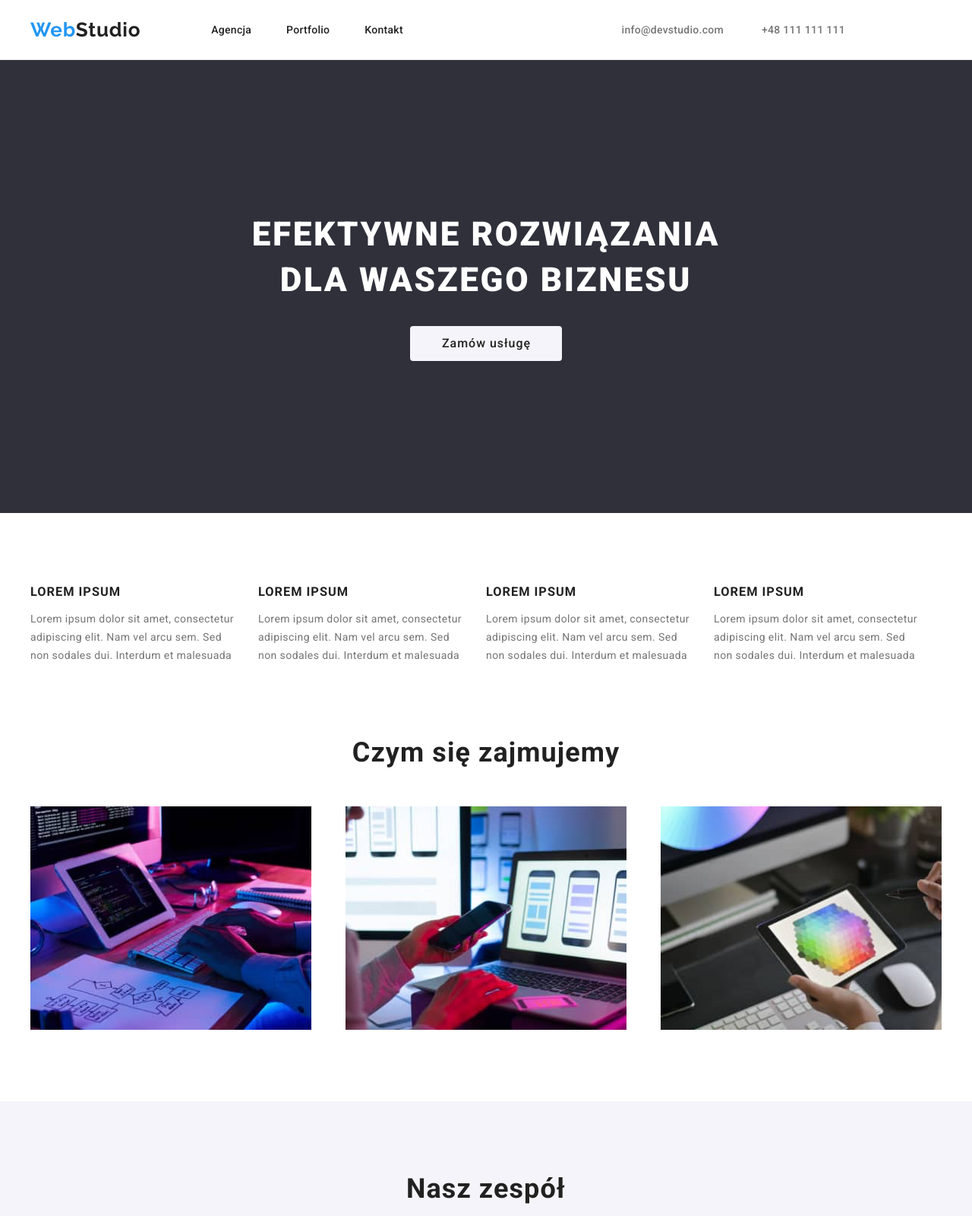
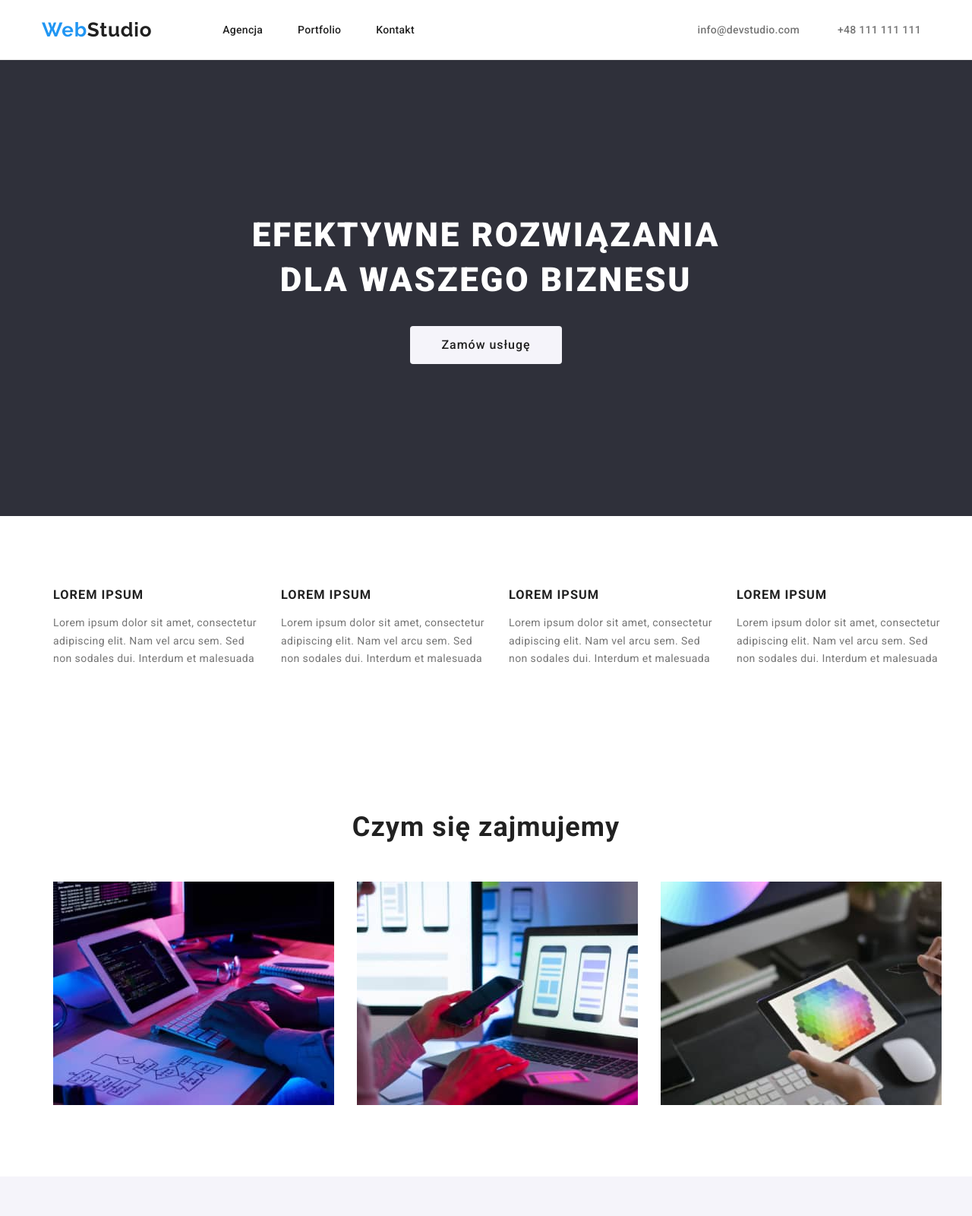
Before and after one commit to PiotrDrechsler/goit-markup-hw-03, a plain HTML site: page index.html in a window 1280 px wide. Shown: the top 1600 px of the page at 76% size. Drawn offline with Linux system fonts and the light colour scheme.

Commit message:
HW  amendments vol1

```diff
--- a/css/styles.css
+++ b/css/styles.css
@@ -45,13 +45,15 @@ address {
 }
 
 .contanier {
-  width: 1200px;
+  max-width: 1200px;
   margin: 0 auto;
 }
 
 .section {
   padding-top: 94px;
+  padding-left: 15px;
   padding-bottom: 94px;
+  padding-right: 15px;
 }
 
 /* ======= L I N K S  ======= */
@@ -137,7 +139,9 @@ address {
 .header .contanier {
   display: flex;
   align-items: center;
-  padding: 24px 0 24px 0;
+  flex-wrap: wrap;
+  justify-content: center;
+  padding: 24px 15px 24px 15px;
 }
 
 .header {
@@ -178,15 +182,16 @@ address {
 }
 
 .navigation-adress-item:last-child {
-  margin-right: 127px;
+  margin-right: 12px;
 }
 
 /* ======= M A I N ======= */
 
 /* ======= F I R S T  S E C T I O N ======= */
 
-.main .contanier {
+.main-contanier {
   display: flex;
+  flex-direction: column;
   align-items: center;
 }
 
@@ -198,23 +203,25 @@ address {
   letter-spacing: 0.06em;
   text-align: center;
   color: var(--text-color2);
-  display: flex;
   width: 696px;
   padding-bottom: 30px;
-  margin: auto;
 }
+
 
 .main-header-background1 {
   background-color: var(--bacground-color1);
-  padding: 200px 0 200px 0;
+  height: 600px;
+  display: flex;
+  flex-direction: column;
+  justify-content: center;
+
 }
 
 .main-button {
   width: 200px;
-  padding: 10px 41px 10px 42px;
+  height: 50px;
+  justify-content: space-evenly;
   letter-spacing: 0.06em;
-  display: flex;
-  margin: auto;
 }
 
 /* ======= S E C O N D  S E C T I O N ======= */
@@ -222,6 +229,7 @@ address {
 .second-section-list {
   display: flex;
   align-items: center;
+  justify-content: space-between;
 }
 
 .second-section-head {
@@ -230,7 +238,7 @@ address {
   letter-spacing: 0.06em;
 }
 
-.second-section-li:not(:first-child) {
+.second-section-li {
   margin-left: 30px;
 }
 
@@ -243,8 +251,9 @@ address {
 }
 
 /* ======= T H I R D  S E C T I O N ======= */
+
 .third-section {
-  padding:0 0 94px 0
+  padding-top:94px;
 }
 
 .third-section-head {
@@ -261,6 +270,10 @@ address {
   justify-content: space-between;
   align-items: center;
 
+}
+
+.third-section-li {
+  margin-left: 30px;
 }
 
 /* ======= C R E W  S E C T I O N ======= */
@@ -280,6 +293,7 @@ address {
 .crew-section-list {
   display: flex;
   justify-content: space-between;
+  align-items: center;
 }
 
 .crew-section-item {
@@ -304,7 +318,10 @@ address {
   letter-spacing: 0.03em;
   text-align: center;
   margin: 10px 0 30px 0;
+}
 
+.crew-section-item {
+  margin-left: 30px;
 }
 
 /* ======= P O R T F O L I O  B U T T O N S ======= */
@@ -337,6 +354,8 @@ address {
 .portfolio-list {
   display: flex;
   flex-wrap: wrap;
+  justify-content: center;
+  align-items: center;
 }
 
 .portfolio-item {
@@ -344,12 +363,7 @@ address {
   margin-bottom: 30px;
 }
 
-.portfolio-item:nth-last-child(-n+3) {
-  margin-bottom: 0px;
-}
-
-.portfolio-item:nth-child(3n+2),
-.portfolio-item:nth-child(3n+3) {
+.portfolio-item {
   margin-left: 30px;
 }
 
@@ -368,8 +382,6 @@ address {
   letter-spacing: 0.03em
 }
 
-
-
 /* ======= F O O T E R ======= */
 
 footer {
@@ -377,7 +389,7 @@ footer {
 }
 
 footer .contanier {
-  padding: 60px 0 60px 0;
+  padding: 60px 15px 60px 15px;
 }
 
 .footer-adress1 {
@@ -398,17 +410,6 @@ footer .contanier {
   margin-top: 9px;
 }
 
-
-
-
-
-
-
-
-
-
-
-
 /* =======
 .portfolio-title {
   font-size: 18px;
--- a/index.html
+++ b/index.html
@@ -62,7 +62,7 @@
 
     <main>
       <section class="section main-header-background1">
-        <div class="contanier">
+        <div class="main-contanier contanier">
           <h1 class="main-header">EFEKTYWNE ROZWIĄZANIA DLA WASZEGO BIZNESU</h1>
           <button class="button main-button" type="button">Zamów usługę</button>
         </div>
@@ -111,7 +111,7 @@
         <div class="contanier">
           <h2 class="third-section-head">Czym się zajmujemy</h2>
           <ul class="third-section-list list">
-            <li>
+            <li class="third-section-li">
               <img
                 src="images/Czym_się_zajmujemy/img.jpg"
                 alt="Someone is typing something on the keyboard"
@@ -119,7 +119,7 @@
                 height="294"
               />
             </li>
-            <li>
+            <li class="third-section-li">
               <img
                 src="images/Czym_się_zajmujemy/img(1).jpg"
                 alt="Someone is checking something on their phone"
@@ -128,7 +128,7 @@
                 calss="third-section-li"
               />
             </li>
-            <li>
+            <li class="third-section-li">
               <img
                 src="images/Czym_się_zajmujemy/img(2).jpg"
                 alt="Someone is using a color palette on a tablet"
```
